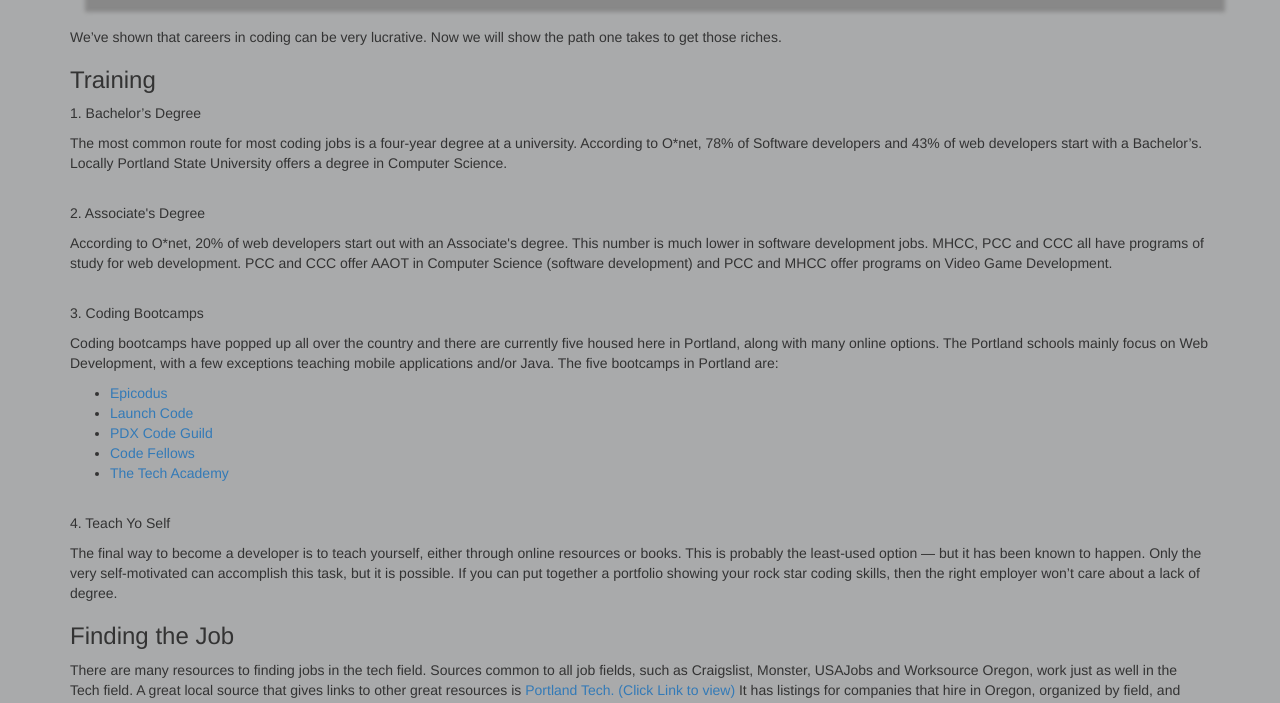
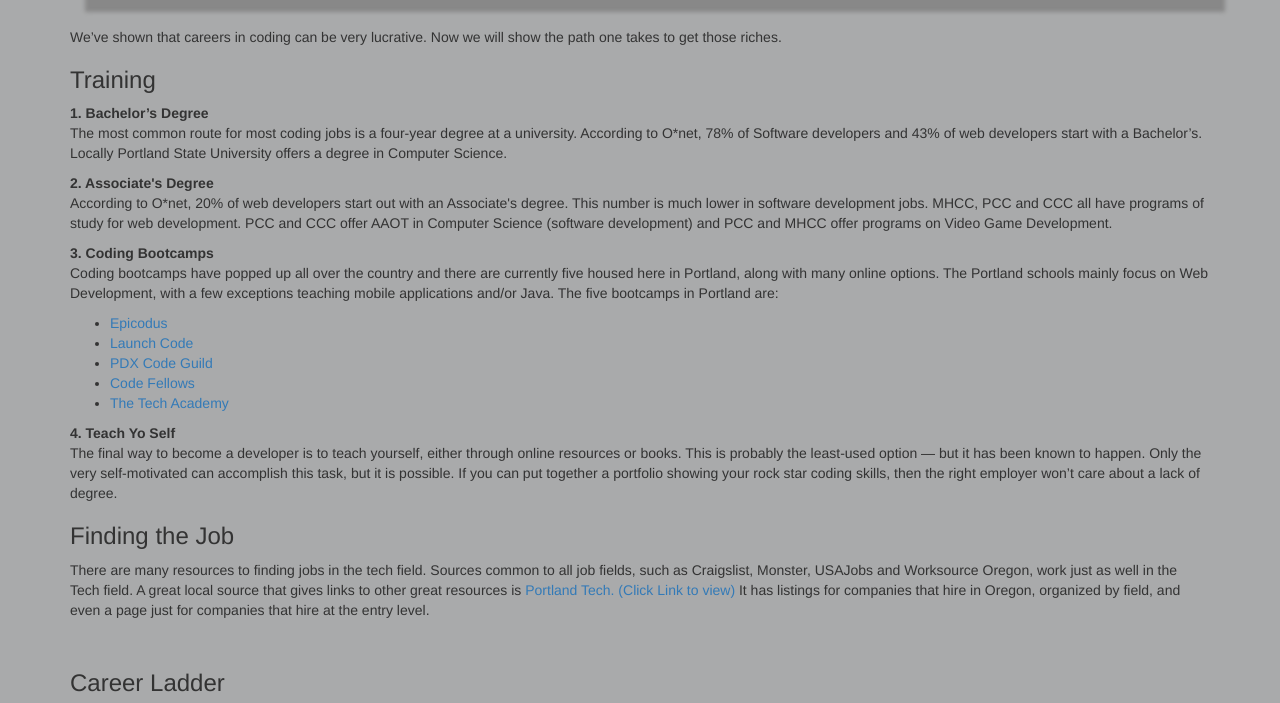
Before and after one commit to migssgim12/careerlinkproject, a plain HTML site: page opportunities.html in a window 1280 px wide. Shown: the part 634-1337 px from the top of the page. Drawn offline with Linux system fonts and the light colour scheme.

Commit message:
fixed html

```diff
--- a/opportunities.html
+++ b/opportunities.html
@@ -65,14 +65,14 @@
 			<h2>From Hacks to Riches </h2>
 				<p>We’ve shown that careers in coding can be very lucrative. Now we will show the path one takes to get those riches.</p>
 			<h3>Training</h3>
-<p> 1. Bachelor’s Degree </p>
-        <p>The most common route for most coding jobs is a four-year degree at a university. According to O*net, 78% of Software developers and 43% of web developers start with a Bachelor’s. Locally Portland State University offers a degree in Computer Science.</p>
-<br>
-<p> 2. Associate's Degree </p>
-        <p>According to O*net, 20% of web developers start out with an Associate's degree. This number is much lower in software development jobs. MHCC, PCC and CCC all have programs of study for web development. PCC and CCC offer AAOT in Computer Science (software development) and PCC and MHCC offer programs on Video Game Development.</p>
-<br>
-<p>3. Coding Bootcamps </p>
-        <p>Coding bootcamps have popped up all over the country and there are currently five housed here in Portland, along with many online options. The Portland schools mainly focus on Web Development, with a few exceptions teaching mobile applications and/or Java. The five bootcamps in Portland are:</p>
+<p><strong>1. Bachelor’s Degree</strong> <br>
+        The most common route for most coding jobs is a four-year degree at a university. According to O*net, 78% of Software developers and 43% of web developers start with a Bachelor’s. Locally Portland State University offers a degree in Computer Science.</p>
+
+<p><strong>2. Associate's Degree</strong> <br>
+        According to O*net, 20% of web developers start out with an Associate's degree. This number is much lower in software development jobs. MHCC, PCC and CCC all have programs of study for web development. PCC and CCC offer AAOT in Computer Science (software development) and PCC and MHCC offer programs on Video Game Development.</p>
+
+<p><strong>3. Coding Bootcamps</strong><br>
+        Coding bootcamps have popped up all over the country and there are currently five housed here in Portland, along with many online options. The Portland schools mainly focus on Web Development, with a few exceptions teaching mobile applications and/or Java. The five bootcamps in Portland are:</p>
         <ul>
           <li><a href="https://www.epicodus.com/">Epicodus</a></li>
           <li><a href="https://www.launchcode.org/">Launch Code</a></li>
@@ -80,12 +80,15 @@
           <li><a href="https://www.codefellows.org/">Code Fellows</a></li>
           <li><a href="https://www.learncodinganywhere.com/">The Tech Academy</a></li>
           </ul>
-<br>
-<p>4. Teach Yo Self </p>
-        <p>The final way to become a developer is to teach yourself, either through online resources or books. This is probably the least-used option — but it has been known to happen. Only the very self-motivated can accomplish this task, but it is possible. If you can put together a portfolio showing your rock star coding skills, then the right employer won’t care about a lack of degree.</p>
+
+<p><strong>4. Teach Yo Self</strong> <br>
+        The final way to become a developer is to teach yourself, either through online resources or books. This is probably the least-used option — but it has been known to happen. Only the very self-motivated can accomplish this task, but it is possible. If you can put together a portfolio showing your rock star coding skills, then the right employer won’t care about a lack of degree.</p>
     <h3>Finding the Job</h3>
     <p>There are many resources to finding jobs in the tech field. Sources common to all job fields, such as Craigslist, Monster, USAJobs and Worksource Oregon, work just as well in the Tech field. A great local source that gives links to other great resources is <a href="www.Portlandtech.org" <span> Portland Tech. (Click Link to view) </a> </span> It has listings for companies that hire in Oregon, organized by field, and even a page just for companies that hire at the entry level.
 </p>
+<br>
+      <h3> Career Ladder</h3>
+      <p> Entry level positions can differ depending on the field. Software developers are usually called Junior Developers and Web Developers are sometimes called Junior Web Developers. Other entry level titles are: Assistant Web Designer, Web Graphic Designer, Multimedia Designer,  and User Interface Designer. These also can have the Junior tag in front. </p>
 <div class="container">
         <div class="col-sm-6">
 
@@ -95,9 +98,6 @@
           <img src="img/CareerLadder2.png" class="img-responsive" alt="me">
           </div>
       </div>
-      <h3> Career Ladder</h3>
-      <p> Entry level positions can differ depending on the field. Software developers are usually called Junior Developers and Web Developers are sometimes called Junior Web Developers. Other entry level titles are: Assistant Web Designer, Web Graphic Designer, Multimedia Designer,  and User Interface Designer. These also can have the Junior tag in front. </p>
-
 
       <div class="container">
         <h3 class="text3"> <u>Articles</u></h3>
```
